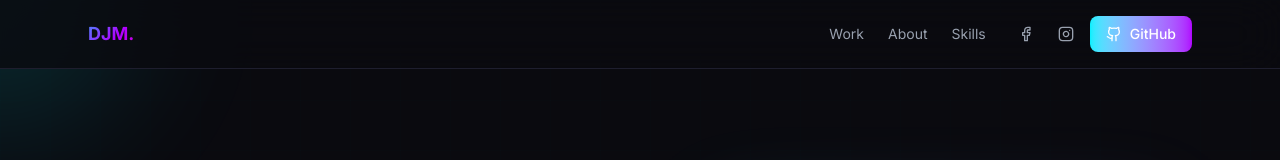
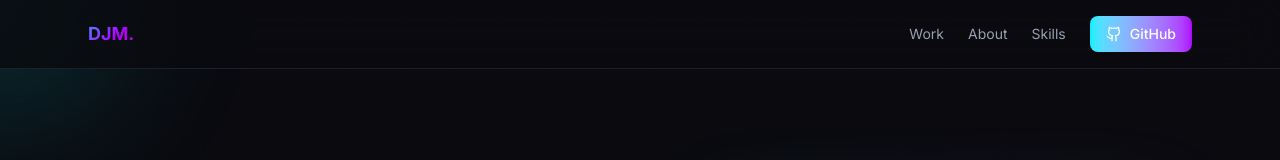
Before and after one commit to imoncrack27/New-Portfolio, a React (Vite) app: page / in a window 1280 px wide. Shown: the top 160 px of the page. Built offline with nearby package versions, Linux system fonts and the light colour scheme.

Commit message:
task snapshot ca304e1a-2d04-41dc-b20a-2a6153a27066

```diff
--- a/src/App.tsx
+++ b/src/App.tsx
@@ -179,23 +179,6 @@ function App() {
             <a href="#work" className="text-sm text-gray-400 hover:text-cyber-blue transition-colors hidden sm:block">Work</a>
             <a href="#about" className="text-sm text-gray-400 hover:text-cyber-blue transition-colors hidden sm:block">About</a>
             <a href="#skills" className="text-sm text-gray-400 hover:text-cyber-blue transition-colors hidden sm:block">Skills</a>
-            <div className="flex items-center gap-2">
-              <a
-                href="https://www.facebook.com/Drexell.John27/"
-                target="_blank"
-                rel="noopener noreferrer"
-                className="w-8 h-8 flex items-center justify-center rounded-lg hover:text-cyber-blue text-gray-400 transition-colors"
-              >
-                <Facebook size={16} />
-              </a>
-              <a
-                href="https://www.instagram.com/primo.d_j/"
-                target="_blank"
-                rel="noopener noreferrer"
-                className="w-8 h-8 flex items-center justify-center rounded-lg hover:text-cyber-blue text-gray-400 transition-colors"
-              >
-                <Instagram size={16} />
-              </a>
             <a
               href="https://github.com/imoncrack27"
               target="_blank"
@@ -205,7 +188,6 @@ function App() {
               <Github size={16} />
               GitHub
             </a>
-            </div>
           </div>
         </div>
       </nav>
```
Lines whose indentation alone changed are shown as unchanged.
